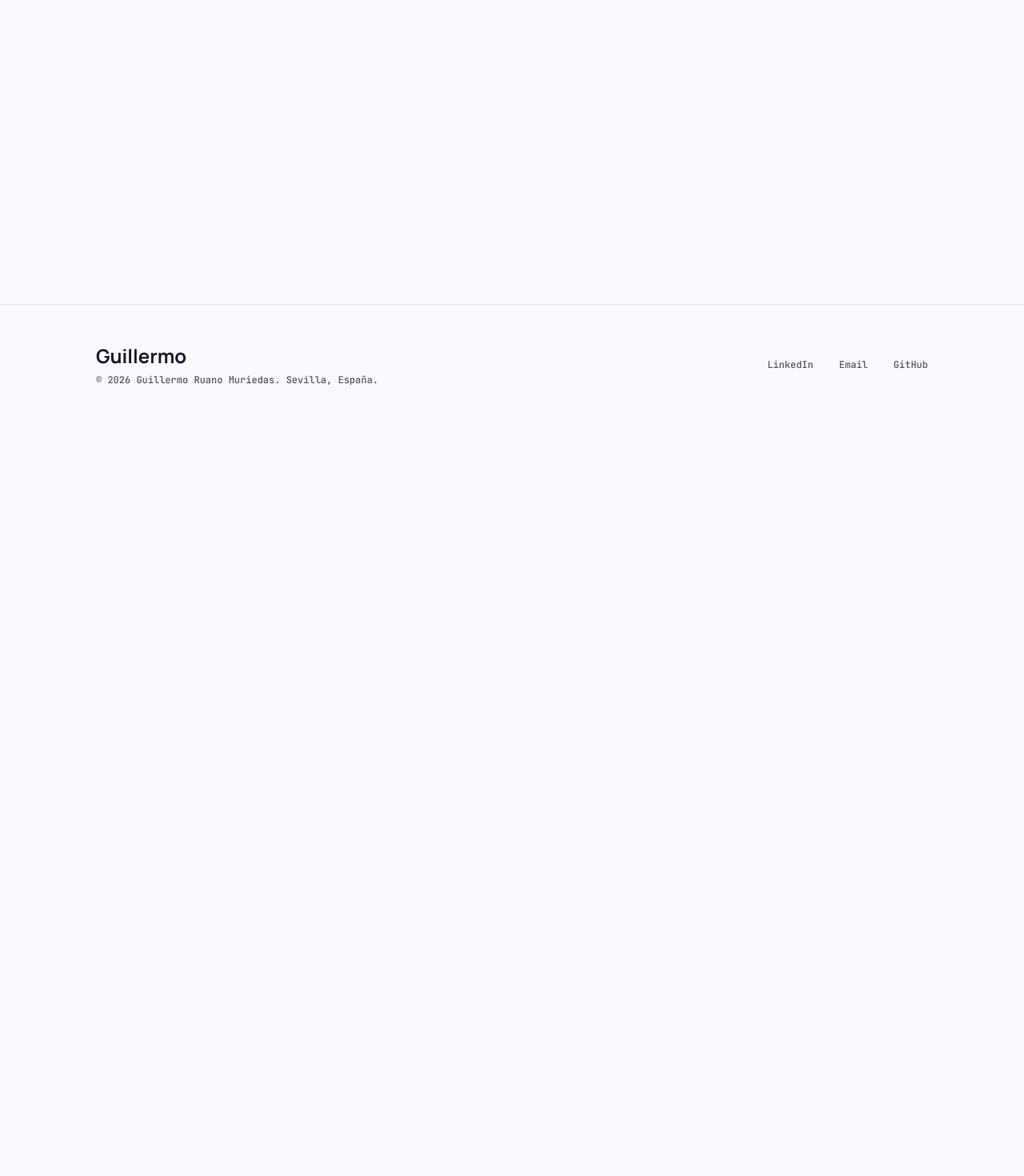
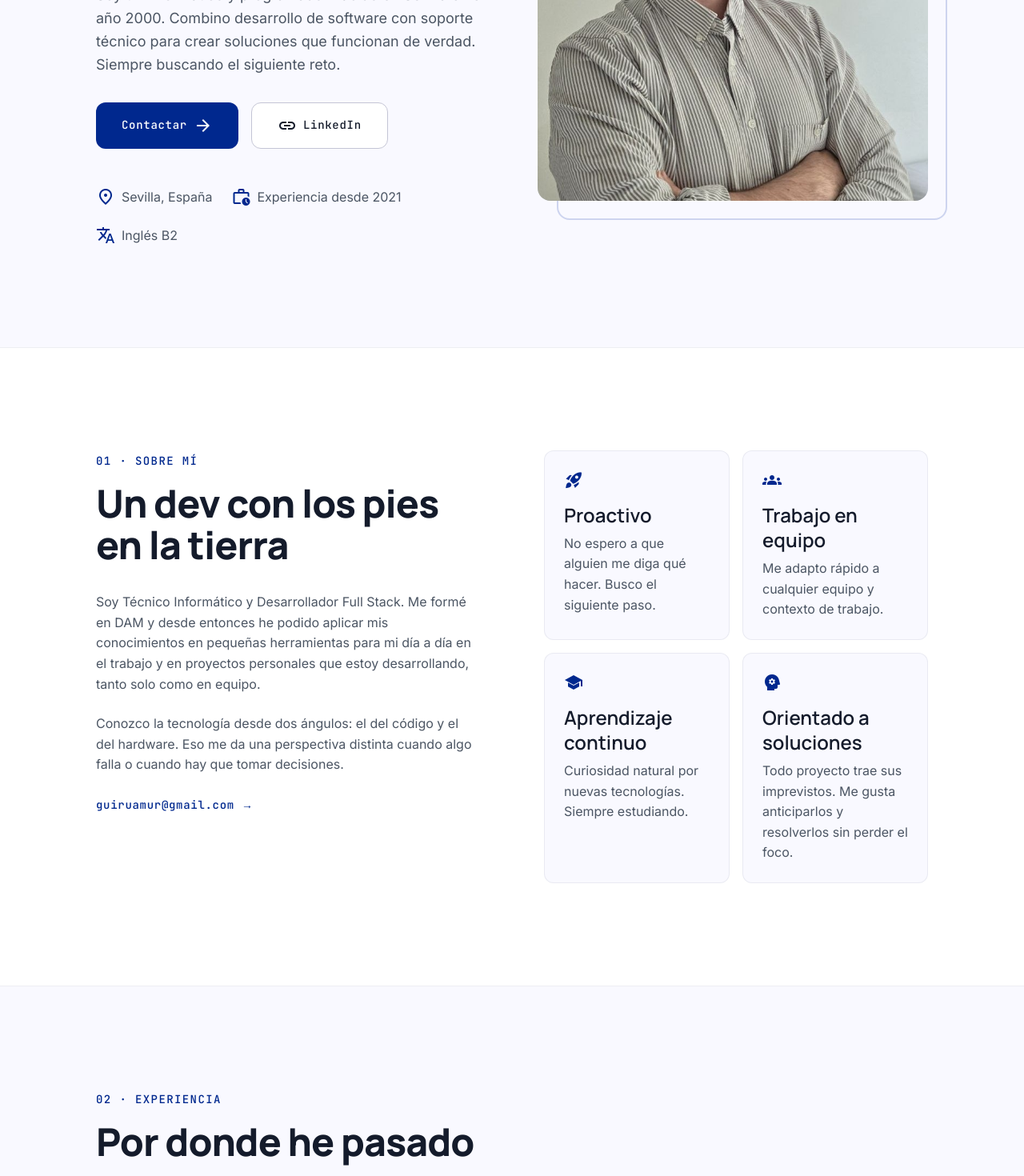
Before and after one commit to guiruamur/own-web, a Next.js app: page / in a window 1280 px wide. Shown: the part 420-1890 px from the top of the page at 80% size. Before the commit the page ends 951 px from the top, so only its background shows below. Built offline with nearby package versions, Linux system fonts and the light colour scheme.

Commit message:
Reescribir Inicio como landing con previews y CTA
Compone Hero + AboutPreview + ExperiencePreview + StackPreview +
ProjectsPreview + ContactCTA(solid). Cada sección envuelta en Reveal
para el scroll-reveal con IntersectionObserver.

```diff
--- a/app/page.tsx
+++ b/app/page.tsx
@@ -1,5 +1,12 @@
 import type { Metadata } from "next";
 import { personal } from "@/data/personal";
+import Reveal from "@/components/Reveal";
+import Hero from "@/components/home/Hero";
+import AboutPreview from "@/components/home/AboutPreview";
+import ExperiencePreview from "@/components/home/ExperiencePreview";
+import StackPreview from "@/components/home/StackPreview";
+import ProjectsPreview from "@/components/home/ProjectsPreview";
+import ContactCTA from "@/components/ui/ContactCTA";
 
 export const metadata: Metadata = {
   title:       personal.seoTitle,
@@ -8,8 +15,13 @@ export const metadata: Metadata = {
 
 export default function HomePage() {
   return (
-    <main className="pt-24 min-h-screen">
-      {/* Inicio en construcción — se completará en Task 7 */}
+    <main>
+      <Hero />
+      <Reveal><AboutPreview /></Reveal>
+      <Reveal><ExperiencePreview /></Reveal>
+      <Reveal><StackPreview /></Reveal>
+      <Reveal><ProjectsPreview /></Reveal>
+      <Reveal><ContactCTA variant="solid" /></Reveal>
     </main>
   );
 }
```
